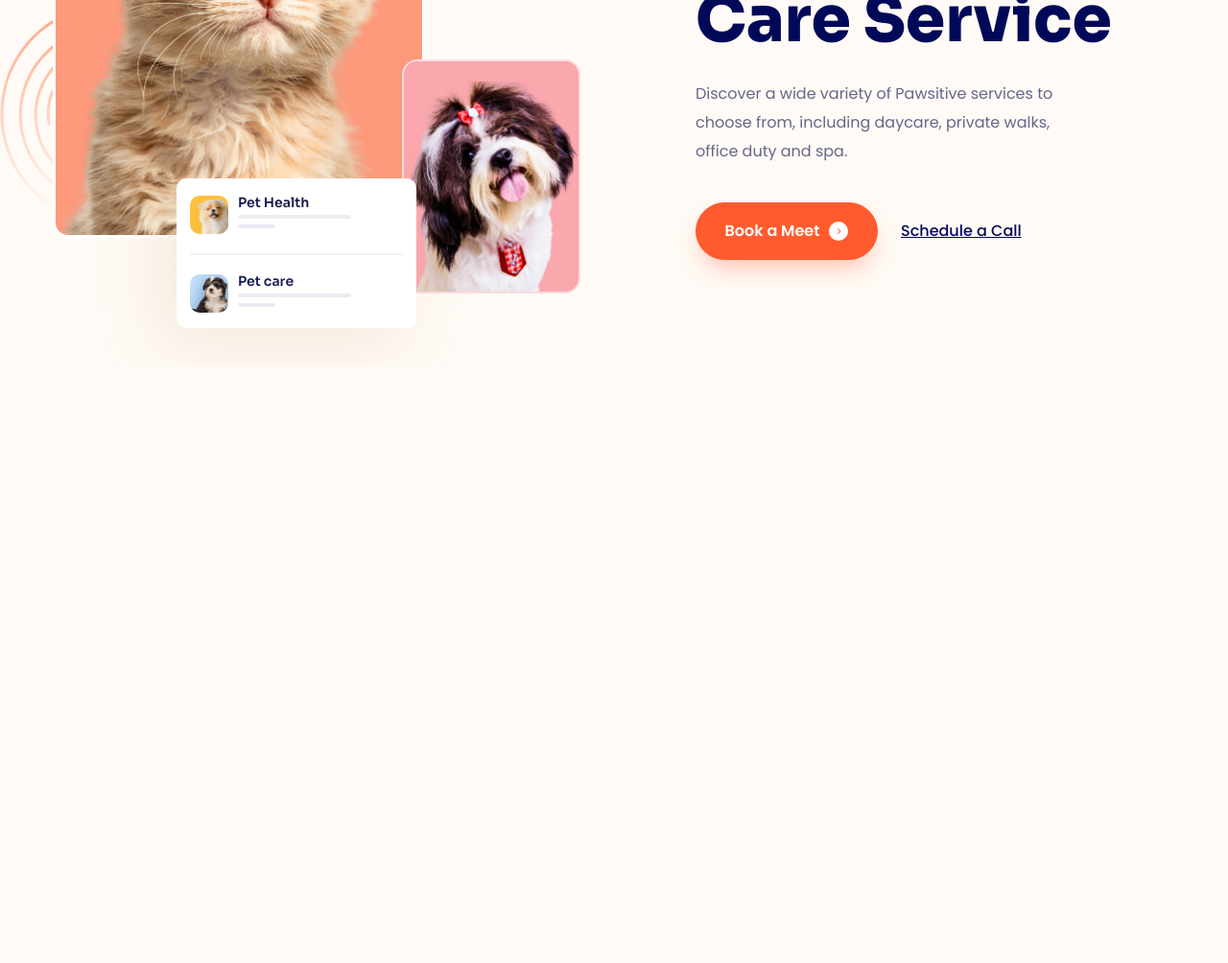
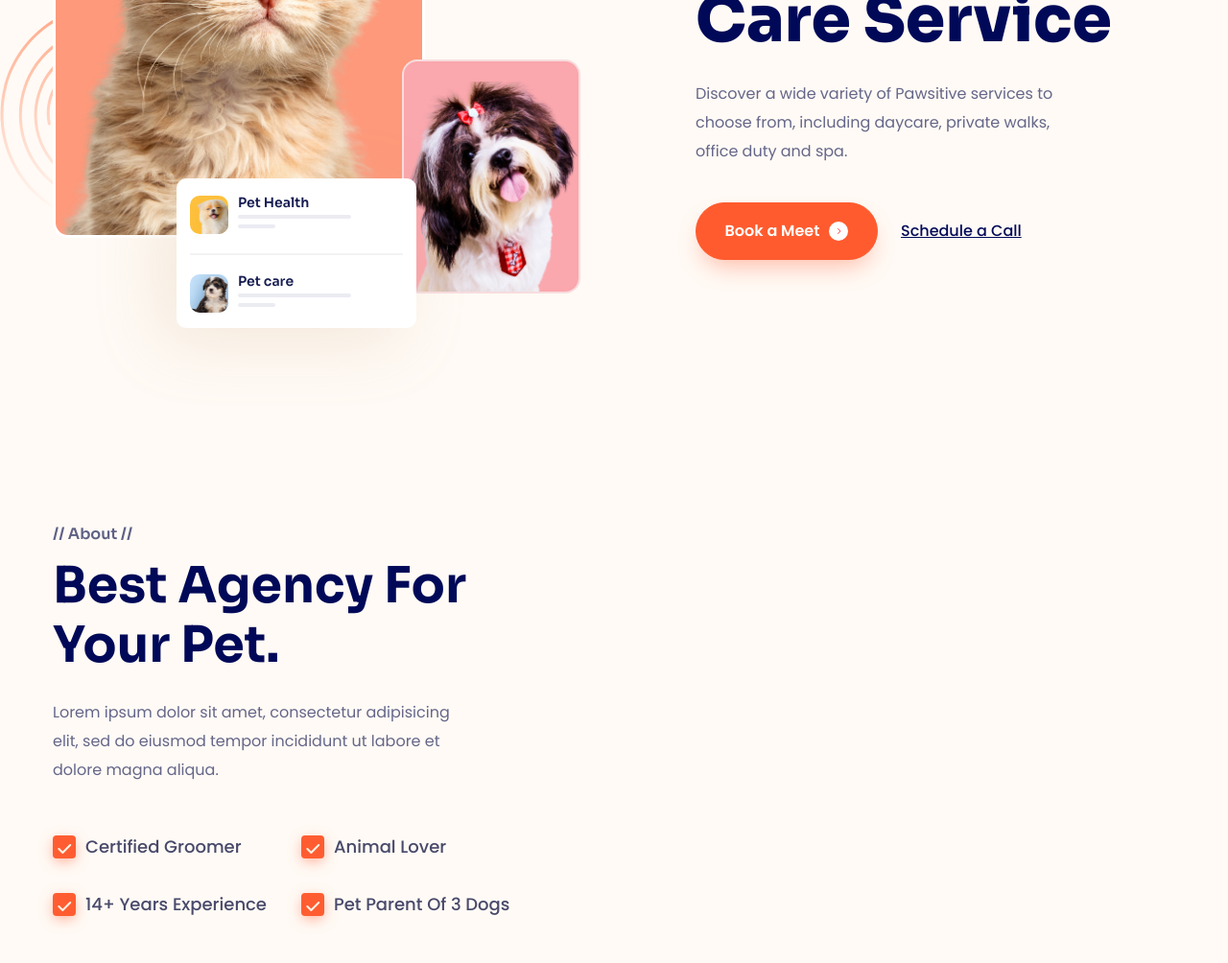
Before and after one commit to DatHoangi/html-project-04, a plain HTML site: page index.html in a window 1280 px wide. Shown: the part 418-1422 px from the top of the page at 96% size. Before the commit the page ends 800 px from the top, so only its background shows below. Drawn offline with Linux system fonts and the light colour scheme.

Commit message:
Làm phần about #1

```diff
--- a/assets/css/styles.css
+++ b/assets/css/styles.css
@@ -81,6 +81,22 @@ button {
     height: 20px;
     border-radius: 50%;
     background: #fff;
+}
+
+.section-heading {
+    color: #000958;
+    font-family: Sora;
+    font-size: 5.2rem;
+    font-weight: 700;
+    line-height: 1.19; /* 119.231% */
+}
+
+.section__desc {
+    margin-top: 24px;
+    color: #656689;
+    font-size: 1.6rem;
+    font-weight: 400;
+    line-height: 1.87; /* 187.5% */
 }
 
 /* Header */
@@ -283,3 +299,67 @@ button {
     text-decoration-line: underline;
     color: #000958;
 }
+
+/* About */
+.about {
+    margin-top: 77px;
+    padding-top: 130px;
+}
+
+.about__inner {
+    display: grid;
+    grid-template-columns: 1fr 1fr;
+}
+
+.about__label {
+    color: #5e6085;
+    font-family: Sora, sans-serif;
+    font-size: 1.6rem;
+    font-weight: 600;
+    line-height: 1; /* 100% */
+}
+
+.about__heading {
+    margin-top: 15px;
+}
+
+.about__heading,
+.about__desc {
+    width: 444px;
+}
+
+.about__checklist {
+    display: grid;
+    grid-template-columns: auto auto;
+    margin-top: 54px;
+    gap: 36px;
+    justify-content: flex-start;
+}
+
+.about__check-item {
+    position: relative;
+    display: flex;
+    align-items: center;
+    column-gap: 10px;
+    color: #48496a;
+    font-size: 1.8rem;
+    font-weight: 500;
+    line-height: 1; /* 100% */
+}
+
+.about__check-item::before {
+    content: "";
+    display: inline-block;
+    width: 24px;
+    height: 24px;
+    background: #ff5d31;
+    box-shadow: 0 4px 15px -3px rgba(255, 93, 49, 0.69);
+    border-radius: 4px;
+}
+
+.about__check-item::after {
+    position: absolute;
+    top: 4px;
+    left: 5px;
+    content: url(../icon/Vector.svg);
+}
--- a/index.html
+++ b/index.html
@@ -249,5 +249,43 @@
                 </div>
             </div>
         </section>
+
+        <main style="height: 5000px">
+            <!-- About -->
+            <section class="about">
+                <div class="container">
+                    <div class="about__inner">
+                        <section class="about__content">
+                            <p class="about__label">// About //</p>
+                            <h2 class="about__heading section-heading">
+                                Best Agency For Your Pet.
+                            </h2>
+                            <p class="about__desc section__desc">
+                                Lorem ipsum dolor sit amet, consectetur
+                                adipisicing elit, sed do eiusmod tempor
+                                incididunt ut labore et dolore magna aliqua.
+                            </p>
+                            <div class="about__checklist">
+                                <span class="about__check-item">
+                                    Certified Groomer
+                                </span>
+                                <span class="about__check-item">
+                                    Animal Lover
+                                </span>
+                                <span class="about__check-item">
+                                    14+ Years Experience
+                                </span>
+                                <span class="about__check-item">
+                                    Pet Parent Of 3 Dogs
+                                </span>
+                            </div>
+                        </section>
+                        <div class="about__media"></div>
+                        <div class="about__media"></div>
+                        <section class="about__content"></section>
+                    </div>
+                </div>
+            </section>
+        </main>
     </body>
 </html>
```
Also changed, not shown: assets/icon/Vector.svg (added).
